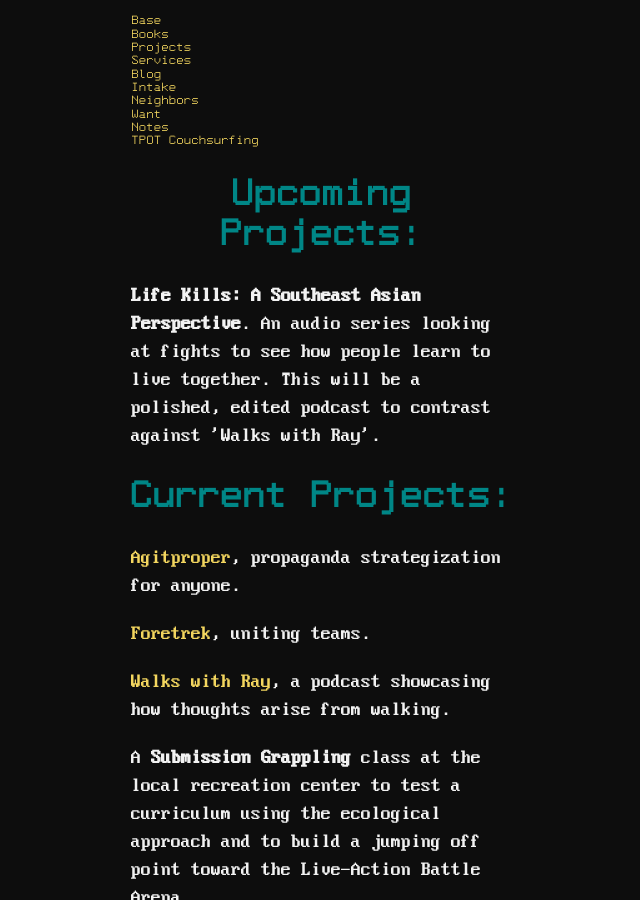
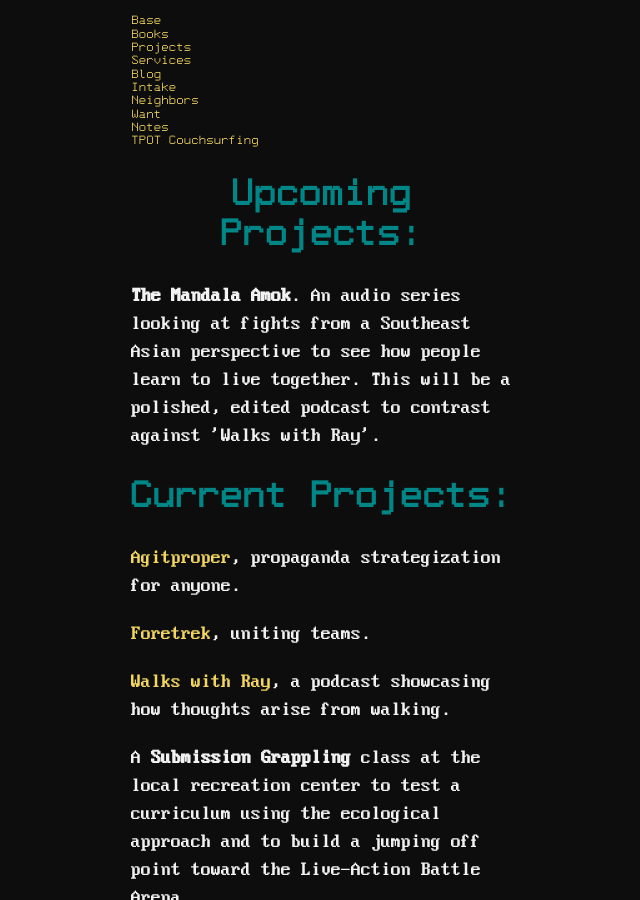
Before and after one commit to ray-dorai/ray-dorai.github.io, a Jekyll site: the page built from projects.html, in a window 1280 px wide and 900 px high. Shown: the whole window, without its empty margins (317-957 px from the left). Built offline with Jekyll 4.4.1, drawn with Linux system fonts in a browser that asks for light colours.

Commit message:
Update projects.html

```diff
--- a/projects.html
+++ b/projects.html
@@ -4,7 +4,7 @@ title: Projects
 ---
 
 <h1>Upcoming Projects:</h1>
-	       <p><b>Life Kills: A Southeast Asian Perspective</b>. An audio series looking at fights to see how people learn to live together. This will be a polished, edited podcast to contrast against 'Walks with Ray'.
+	       <p><b>The Mandala Amok</b>. An audio series looking at fights from a Southeast Asian perspective to see how people learn to live together. This will be a polished, edited podcast to contrast against 'Walks with Ray'.
 
 <h1>Current Projects:</h1>
 	        <p><a href="https://www.agitproper.org/">Agitproper</a>, propaganda strategization for anyone.</p>
```
